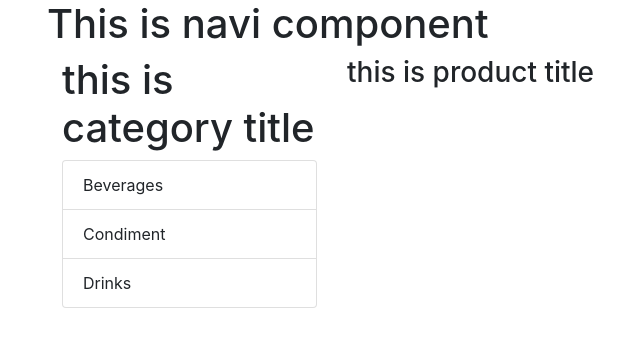
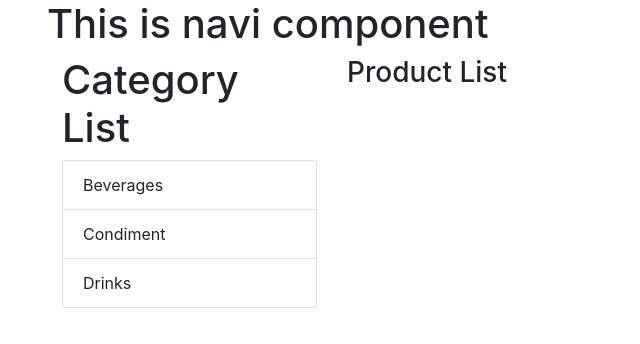
Before and after one commit to drewenia/react-tutorial, a React (Create React App) app: page / in a window 1280 px wide. Shown: the top 344 px of the page, without its empty margins (23-663 px from the left). Built offline with nearby package versions, Linux system fonts and the light colour scheme.

Commit message:
App.js ana componenti function olmaktan cikarilip Class sekline cevirildi.

```diff
--- a/src/App.js
+++ b/src/App.js
@@ -2,21 +2,24 @@ import {Col, Container, Row} from "reactstrap";
 import Navi from './Navi'
 import CategoryList from "./CategoryList";
 import ProductList from "./ProductList";
+import {Component} from "react/cjs/react.production.min";
 
-function App() {
-    let categoryInfo = {title:"this is category title"};
-    let productInfo = {title:"this is product title"};
-    return (
+class App extends Component{
+    categoryInfo = {title:"Category List"}
+    productInfo = {title:"Product List"}
+    render(){
+        return(
             <div className="App">
                 <Container>
                     <Row><Navi/></Row>
                     <Row>
-                    <Col xs={3}><CategoryList info={categoryInfo}/></Col>
-                    <Col xs={9}><ProductList info={productInfo}/></Col>
+                        <Col xs={3}><CategoryList info={this.categoryInfo}/></Col>
+                        <Col xs={9}><ProductList info={this.productInfo}/></Col>
                     </Row>
                 </Container>
             </div>
-    );
+        )
+    }
 }
 
 export default App;
```
Lines whose indentation alone changed are shown as unchanged.
